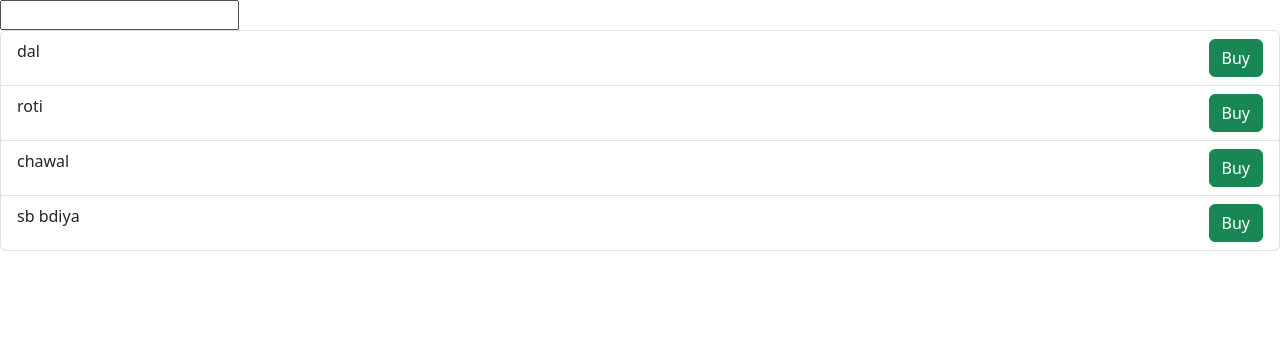
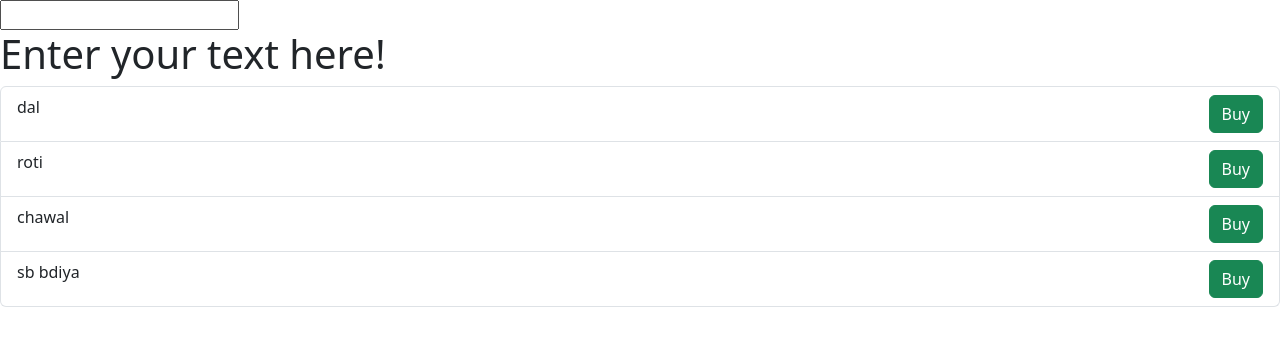
Before and after one commit to Piyush-123456/React-Tutorials, a React (Vite) app: page / in a window 1280 px wide. Shown: the top 346 px of the page. Built offline with nearby package versions, Linux system fonts and the light colour scheme.

Commit message:
Managing the State

```diff
--- a/src/App.jsx
+++ b/src/App.jsx
@@ -1,16 +1,26 @@
-import React from 'react'
+import React, { useState } from 'react'
 import Container from './components/container'
 import Fooditems from './components/fooditems'
 import Input from './components/input'
 const App = () => {
-  const items = ['dal', 'roti', 'chawal', 'sb bdiya']
+  const [texttoshow, settext] = useState('Enter your text here!');
+  const [items, setitems] = useState(['dal', 'roti', 'chawal', 'sb bdiya'])
   const HandleOnChange = (event) => {
-    console.log(event.target.value);
+    if (event.key == "Enter") {
+      let newitem = event.target.value;
+      let newitems = [...items, newitem];
+      setitems(newitems);
+    }
   }
   return (
     <div>
       <Input HandleOnChange={HandleOnChange}></Input>
-      <Fooditems items={items} ></Fooditems>
+      <h1>
+        {
+          texttoshow
+        }
+      </h1>
+      <Fooditems items={items}></Fooditems>
     </div >
   )
 }
--- a/src/components/input.jsx
+++ b/src/components/input.jsx
@@ -1,11 +1,11 @@
 import React from 'react'
 
-const input = ({HandleOnChange}) => {
+const input = ({ HandleOnChange }) => {
 
 
     return (
         <div>
-            <input type="text" onChange={HandleOnChange} />
+            <input type="text" onKeyDown={HandleOnChange} />
         </div>
     )
 }
```
